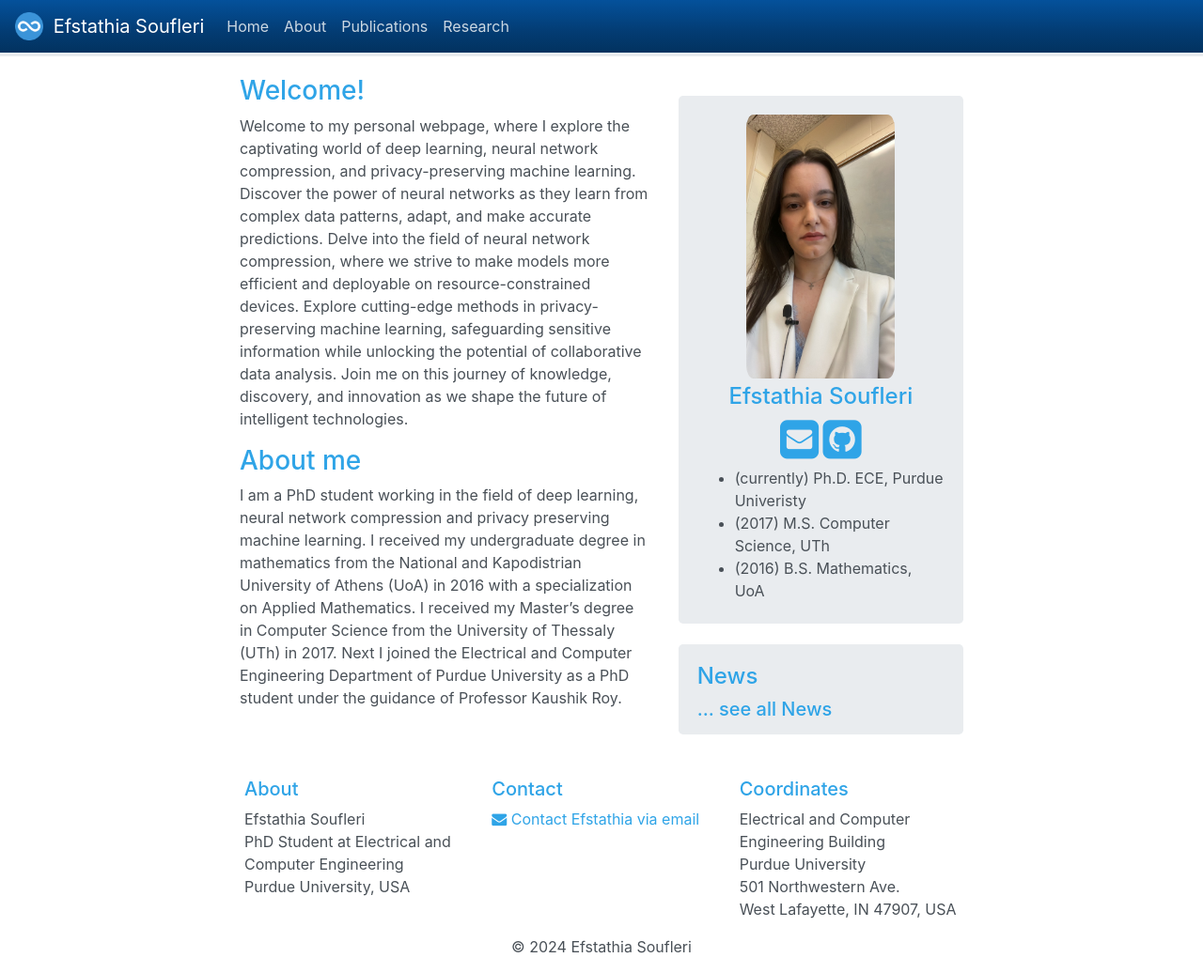
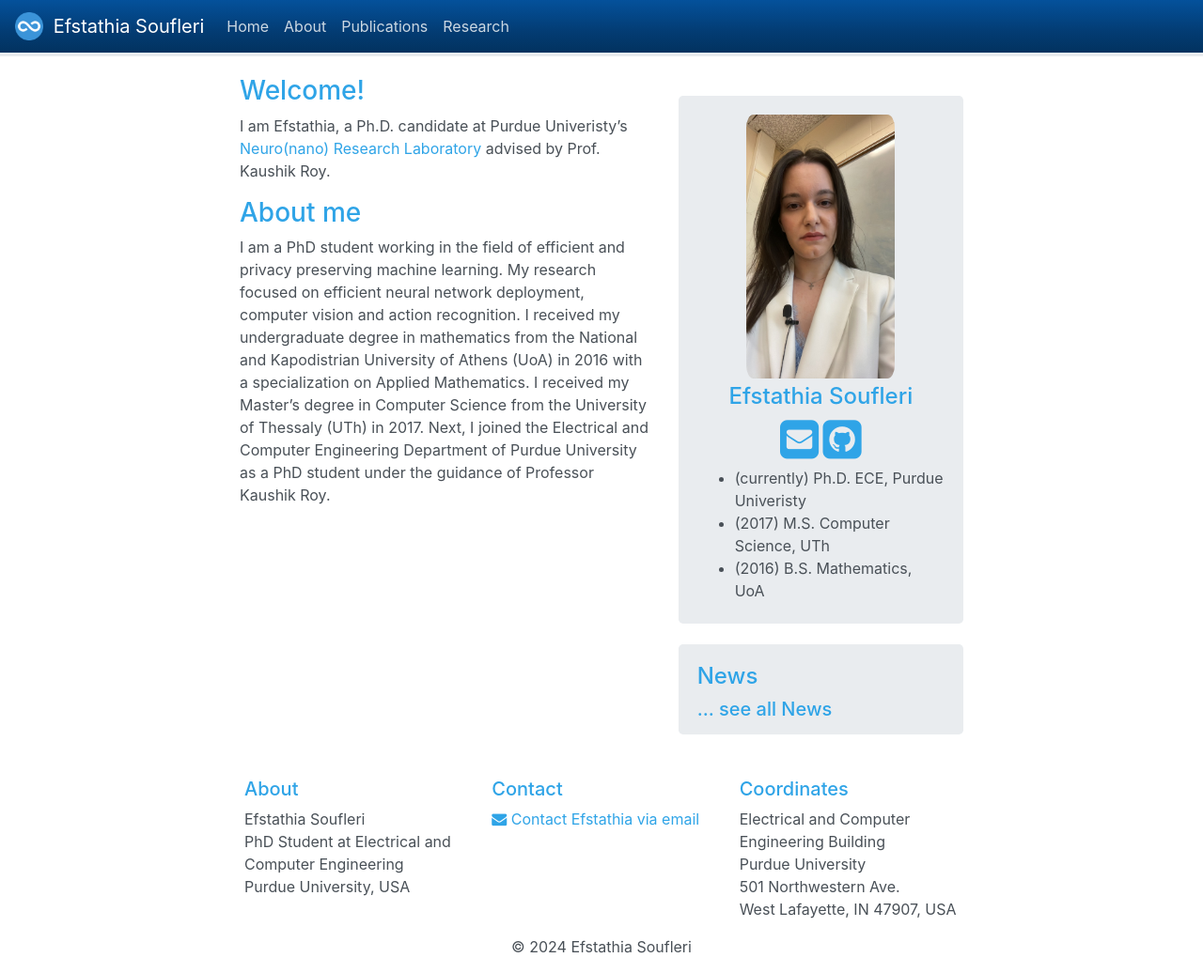
Before and after one commit to Efstathia-Soufleri/Efstathia-Soufleri.github.io, a Jekyll site: the page built from _pages/home.md, in a window 1280 px wide and 1036 px high. Shown: the whole window at 94% size. Built offline with Jekyll 4.4.1, drawn with Linux system fonts in a browser that asks for light colours; nearby versions of some CDN libraries; a style sheet for code colours, icons or effects is not loaded.

Commit message:
changed the home page

```diff
--- a/_pages/home.md
+++ b/_pages/home.md
@@ -7,7 +7,7 @@ permalink: /
 
 ### Welcome!
 
-Welcome to my personal webpage, where I explore the captivating world of deep learning, neural network compression, and privacy-preserving machine learning. Discover the power of neural networks as they learn from complex data patterns, adapt, and make accurate predictions. Delve into the field of neural network compression, where we strive to make models more efficient and deployable on resource-constrained devices. Explore cutting-edge methods in privacy-preserving machine learning, safeguarding sensitive information while unlocking the potential of collaborative data analysis. Join me on this journey of knowledge, discovery, and innovation as we shape the future of intelligent technologies.
+I am Efstathia, a Ph.D. candidate at Purdue Univeristy’s [Neuro(nano) Research Laboratory](https://engineering.purdue.edu/NRL) advised by Prof. Kaushik Roy.
 
 <!-- <div class="container">
 <div class="row">
@@ -22,4 +22,4 @@ Feynman R., The theory of positrons. <i>Phys. Rev.</i> (1949)
 
 ### About me
 
-I am a PhD student working in the field of deep learning, neural network compression and privacy preserving machine learning. I received my undergraduate degree in mathematics from the National and Kapodistrian University of Athens (UoA) in 2016 with a specialization on Applied Mathematics. I received my Master's degree in Computer Science from the University of Thessaly (UTh) in 2017. Next I joined the Electrical and Computer Engineering Department of Purdue University as a PhD student under the guidance of Professor Kaushik Roy.
+I am a PhD student working in the field of efficient and privacy preserving machine learning. My research focused on efficient neural network deployment, computer vision and action recognition. I received my undergraduate degree in mathematics from the National and Kapodistrian University of Athens (UoA) in 2016 with a specialization on Applied Mathematics. I received my Master's degree in Computer Science from the University of Thessaly (UTh) in 2017. Next, I joined the Electrical and Computer Engineering Department of Purdue University as a PhD student under the guidance of Professor Kaushik Roy.
```
Also changed, not shown: 1 other file.
